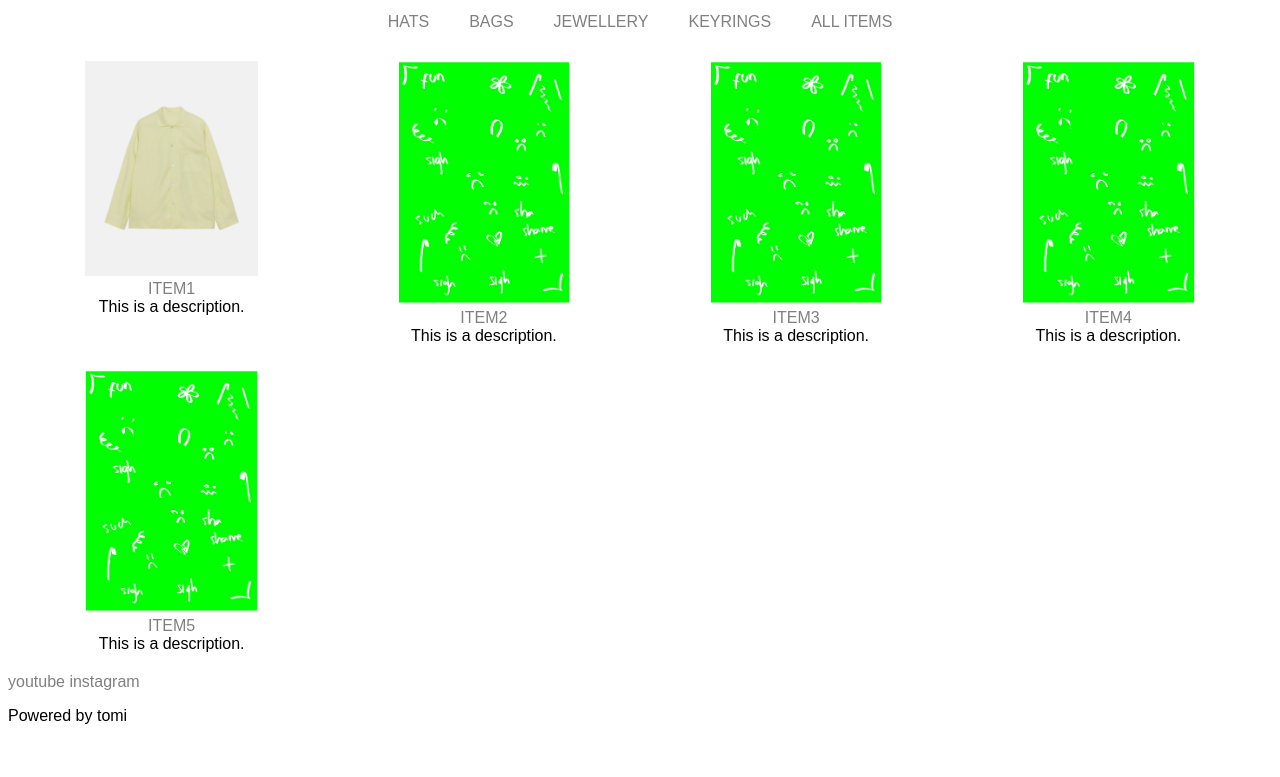
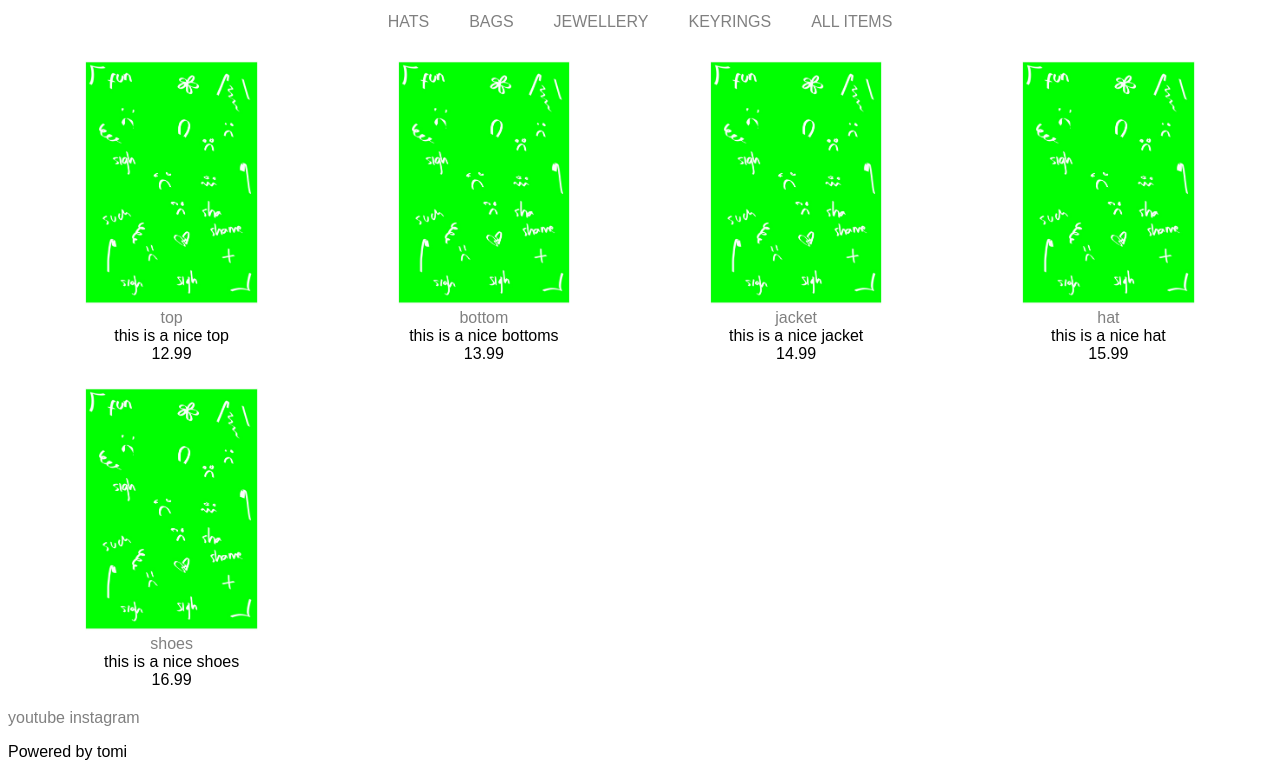
Before and after one commit to TomisinJ/products-website, a plain HTML site: page index.html in a window 1280 px wide. Shown: the part 101-878 px from the top of the page. Before the commit the page ends 842 px from the top, so only its background shows below. Drawn offline with Linux system fonts and the light colour scheme.

Commit message:
Update product generation function

```diff
--- /dev/null
+++ b/app.js
@@ -0,0 +1,60 @@
+let shop = document.getElementById('all-products');
+
+
+// define an array and store objects in an array > {}
+// map each item to the shop item format
+
+let shopData = [{
+    "id": 1,
+        productName: "top",
+        productPrice: 12.99,
+        productDescription: "this is a nice top",
+        productImage: "image1"
+},
+{
+    "id": 2,
+        productName: "bottom",
+        productPrice: 13.99,
+        productDescription: "this is a nice bottoms",
+        productImage: "image2"
+},
+{
+    "id": 3,
+        productName: "jacket",
+        productPrice: 14.99,
+        productDescription: "this is a nice jacket",
+        productImage: "image3"
+},
+{
+    "id": 4,
+        productName: "hat",
+        productPrice: 15.99,
+        productDescription: "this is a nice hat",
+        productImage: "image4"
+},
+{
+    "id": 5,
+        productName: "shoes",
+        productPrice: 16.99,
+        productDescription: "this is a nice shoes",
+        productImage: "image5"
+}
+]
+
+
+let generateShop = () => {
+    return (shop.innerHTML = shopData.map((item) => {
+        return `
+        <div class="grid-item" id="product-item2">
+        <img src="img/drawing2.jpg" alt="a picture of the item" />
+        <p><a href="product.html">${item.productName}</a></p>
+        <p>${item.productDescription}</p>
+        <p>${item.productPrice}</p>
+        </div>
+        `
+    }).join("")
+)};
+
+generateShop()
+
+console.log(shop);
--- a/index.html
+++ b/index.html
@@ -3,6 +3,7 @@
   <head>
     <title>My website portfolio</title>
     <link rel="stylesheet" type="text/css" href="homepage.css" />
+
   </head>
 
   <body class="container">
@@ -33,36 +34,8 @@
       </ul>
     </div>
 
-    <div class="grid-container">
-      <div class="grid-item">
-        <img src="img/shirt-test.webp" alt="a picture of the item" />
-        <p><a href="product.html">ITEM1</a></p>
-        <p>This is a description.</p>
-      </div>
+    <div class="grid-container" id="all-products">
 
-      <div class="grid-item">
-        <img src="img/drawing2.jpg" alt="a picture of the item" />
-        <p><a href="product.html">ITEM2</a></p>
-        <p>This is a description.</p>
-      </div>
-
-      <div class="grid-item">
-        <img src="img/drawing2.jpg" alt="a picture of the item" />
-        <p><a href="product.html">ITEM3</a></p>
-        <p>This is a description.</p>
-      </div>
-
-      <div class="grid-item">
-        <img src="img/drawing2.jpg" alt="a picture of the item" />
-        <p><a href="product.html">ITEM4</a></p>
-        <p>This is a description.</p>
-      </div>
-
-      <div class="grid-item">
-        <img src="img/drawing2.jpg" alt="a picture of the item" />
-        <p><a href="product.html">ITEM5</a></p>
-        <p>This is a description.</p>
-      </div>
     </div>
 
     <footer>
@@ -70,5 +43,8 @@
       <a href="https://www.instagram.com/plant.sport">instagram</a>
       <p>Powered by tomi</p>
     </footer>
+
   </body>
+  <script src="app.js"></script>
+
 </html>
```
Also changed, not shown: product.html (+19 -5 lines), products.json (added, +44 -0 lines), homepage.css (line endings or trailing spaces).
